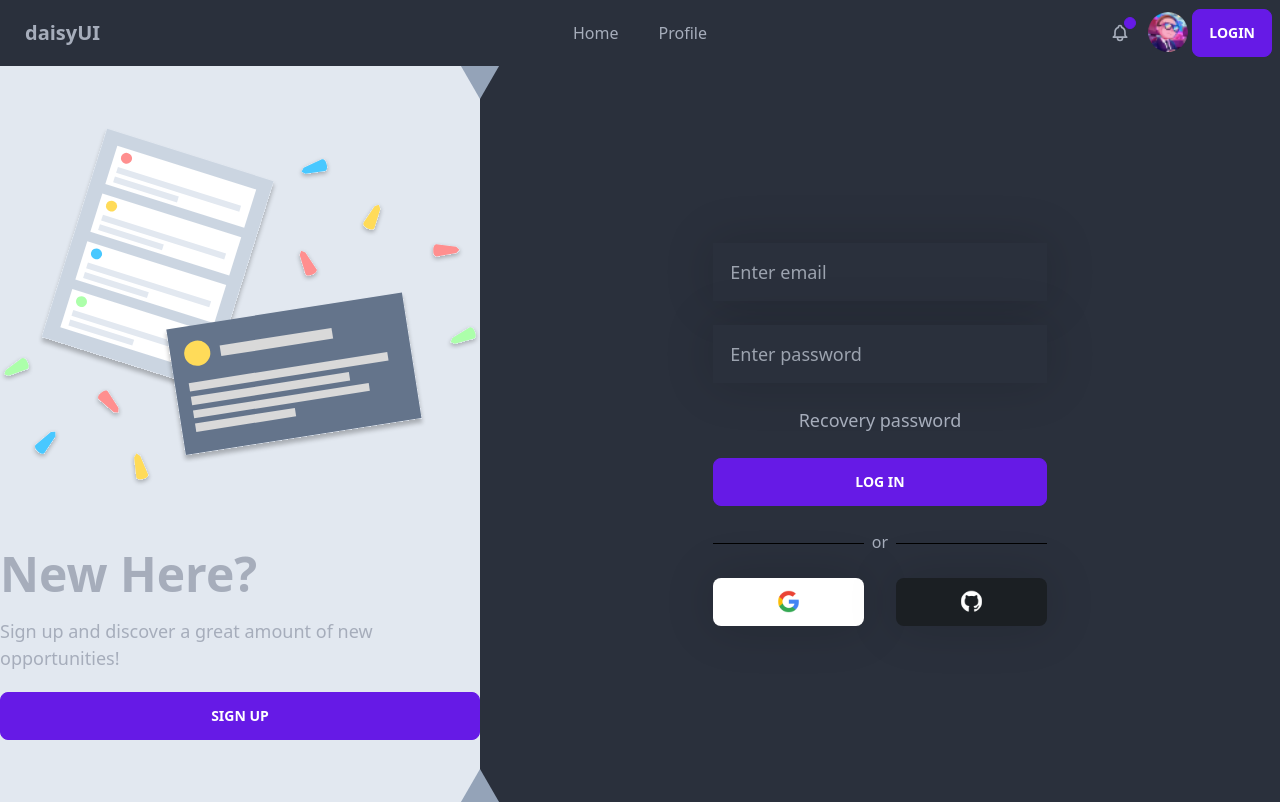
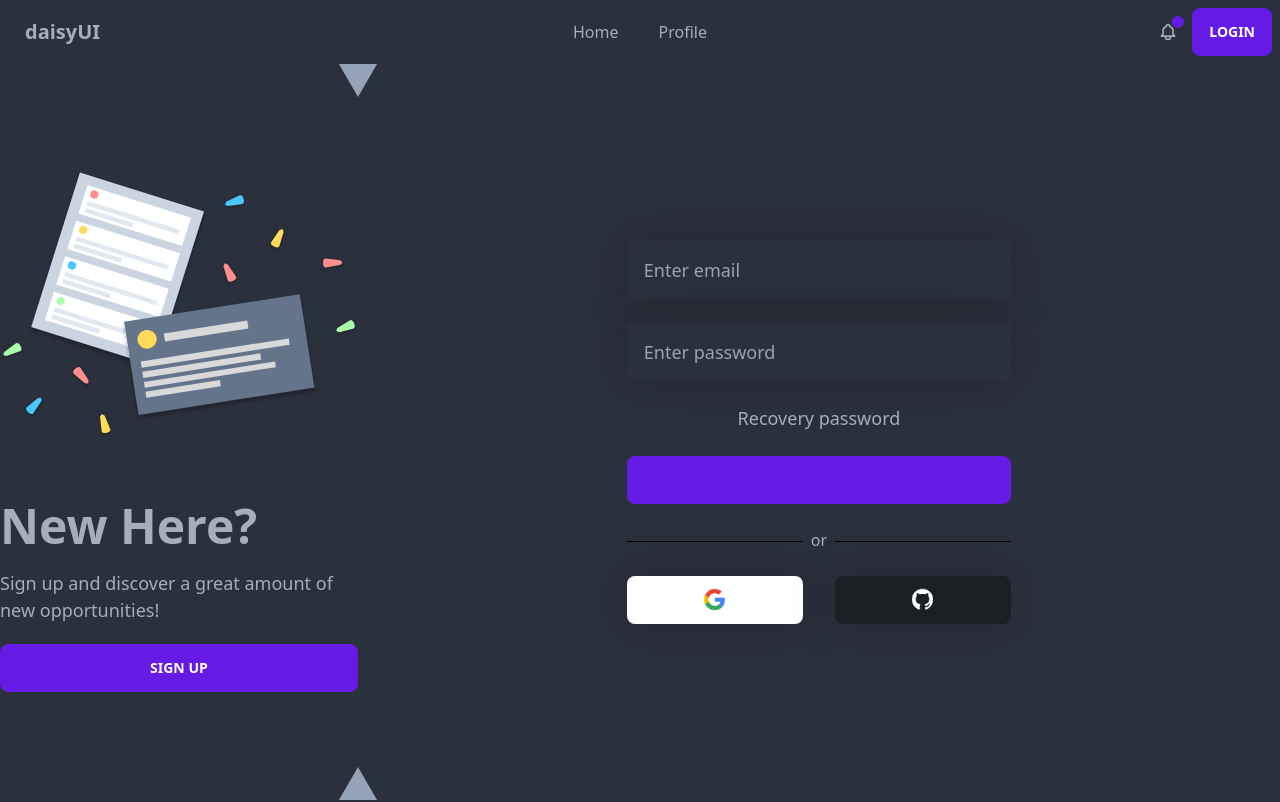
Before and after one commit to ProyectoIntegradoOrganizationalApp/Front-End, a React (Vite) app: page /login in a window 1280 px wide. Built offline with nearby package versions, Linux system fonts and the light colour scheme.

Commit message:
Contexto, login y logout

```diff
--- a/src/adapters/components/Nav.tsx
+++ b/src/adapters/components/Nav.tsx
@@ -7,7 +7,11 @@ import { Link, NavLink } from "react-router-dom";
 // Tipado de las rutas
 import { Route as IRoute } from "../../domain/Route.interface";
 
+import { useAuth } from "../../application/customHooks/useAuth";
+
 import foto from "../../assets/foto.png";
+
+
 
 /**
  *  Componente de Navegador, usa un "Drawer" de DaisyUI en el que se introduce la información
@@ -19,6 +23,7 @@ import foto from "../../assets/foto.png";
  */
 export function Nav( props: { routes: IRoute[] } ) {
 
+    const { user, logout } = useAuth();
 
     return (
         <>
@@ -49,7 +54,7 @@ export function Nav( props: { routes: IRoute[] } ) {
                         </div>
                     </button>
 
-                    {/* {props.token && ( */}
+                    { user && (
                         <div className="dropdown dropdown-end">
                             <label tabIndex={0} className="btn btn-ghost btn-circle avatar">
                                 <div className="w-10 rounded-full">
@@ -66,14 +71,12 @@ export function Nav( props: { routes: IRoute[] } ) {
                                 </li>
                                 <li><a>Settings</a></li>
                                 <li>
-
-                                        <a >Logout</a>
-
+                                    <button onClick={logout}>Logout</button>
                                 </li>
                             </ul>
 
                         </div>
-                    {/* )} */}
+                    )}
 
                     {/* {!props.token && ( */}
                         <button className="btn btn-primary">
--- a/src/adapters/pages/Login.tsx
+++ b/src/adapters/pages/Login.tsx
@@ -1,20 +1,39 @@
-import React from "react";
+import React, { useContext } from "react";
 
 import { Link } from "react-router-dom";
 
-import login from "../../assets/svg/login/login.svg";
+import log from "../../assets/svg/login/login.svg";
 import triangle from "../../assets/svg/login/triangle.svg";
 import google from "../../assets/svg/login/google.svg";
 import github from "../../assets/svg/login/github.svg";
 
-export function Login() {
+import { useAuth } from "../../application/customHooks/useAuth";
+import { AuthContext } from "../../context/AuthContext";
+
+const Login = () => {
+    const { user } = useContext(AuthContext);
+
+    const { login } = useAuth();
+
+    const handleLogin = async () => {
+
+        // const data = await fetch("http://localhost:8000/login")
+        //     .then(data => data.json())
+        //     .catch(err => console.error("xd"));
+
+        login({
+            id: 1,
+            name: 'John Doe',
+            token: 'lasdkjasdj'
+        });
+    };
 
     return (
         <>
             <div className="h-100-vh">
                 <div className="flex items-center flex-col lg:flex-row h-full">
-                    <div className="flex-auto w-0 bg-slate-200 h-full flex flex-col justify-center items-center gap-16 relative">
-                        <img src={login} className="select-none"/>
+                    <div className="flex-auto h-full flex flex-col justify-center items-center gap-16 relative">
+                        <img src={log} className="select-none"/>
                         <div className="login-message">
                             <h1 className="pb-5 font-extrabold">New Here?</h1>
                             <p className="pb-5 fs-m">Sign up and discover a great amount of new opportunities!</p>
@@ -23,12 +42,12 @@ export function Login() {
                         <img src={triangle} className="absolute top-0 -right-5 select-none"/>
                         <img src={triangle} className="absolute bottom-0 -right-5 rotate-180 select-none"/>
                     </div>
-                    <div className="login-form flex-auto w-80 h-full flex items-center mx-auto">
+                    <div className="login-form flex-auto w-full h-full flex items-center">
                         <div className="flex flex-col justify-center items-center min-w-auto w-5/12 m-auto">
                             <input type="email" minLength={3} maxLength={80} placeholder="Enter email" className="input-light mb-6" required/>
                             <input type="password" minLength={2} placeholder="Enter password" className="input-light" required/>
                             <p className="my-6 cursor-pointer select-none fs-m">Recovery password</p>
-                            <button type="submit" className="btn btn-primary w-full">Log In</button>
+                            <button onClick={handleLogin} className="btn btn-primary w-full">{user?.token}</button>
                             <div className="my-6 flex w-full items-center gap-2">
                                 <hr className="flex-1 border-black translate-y-0.5"/>
                                 <p className="m-0">or</p>
@@ -43,5 +62,7 @@ export function Login() {
                 </div>
             </div>
         </>
-    )
-}
+    );
+};
+
+export default Login;
--- a/src/adapters/pages/Profile.tsx
+++ b/src/adapters/pages/Profile.tsx
@@ -2,31 +2,17 @@ import { Sidebar } from "../components/Sidebar";
 
 import { useContext } from "react";
 
-import UserContext, { UserContextType } from '../../context/users'
-
 export function Profile() {
 
-    const { UsersContext, setUsersContext } = useContext(UserContext) as UserContextType;
+    function xd(){
 
-    const addUser = () => {
-
-        const newUser = {
-            id: crypto.randomUUID(),
-            name: "Sebastian",
-            lastname: "Ramirez",
-            age: 30
-        };
-
-        setUsersContext([...UsersContext, newUser]);
-    };
-
-
+    }
 
     return (
         <>
             <Sidebar>
                 <h1>Dashboard</h1>
-                <button className="btn" onClick={addUser}>Add User</button>
+                <button className="btn" onClick={xd}>Add User</button>
             </Sidebar>
         </>
     )
--- a/src/app.tsx
+++ b/src/app.tsx
@@ -1,5 +1,5 @@
 // React
-import React from 'react';
+import React, { useState } from 'react';
 
 // Imports para el Router
 import { BrowserRouter, Routes, Route } from 'react-router-dom';
@@ -10,7 +10,7 @@ import { Route as IRoute } from './domain/Route.interface';
 // Vistas
 import { Nav } from './adapters/components/Nav';
 import { Home } from './adapters/pages/Home';
-import { Login } from './adapters/pages/Login';
+import Login from './adapters/pages/Login';
 import { Register } from './adapters/pages/Register';
 import { Error } from './adapters/pages/Error';
 import { Profile } from './adapters/pages/Profile';
@@ -26,7 +26,9 @@ const routes: IRoute[] = [
     },
 ]
 
-import { UsersContextProvider } from './context/users';
+import { AuthContext } from './context/AuthContext';
+import { useAuth } from './application/customHooks/useAuth';
+import { User } from './domain/User.interface';
 
 /**
  *  Aplicación principal.
@@ -35,9 +37,16 @@ import { UsersContextProvider } from './context/users';
  *  @returns
  */
 export function App() {
+    const [user, setUserState] = useState<User>();
+
+    const setUser = (params: any) => {
+        console.log(params)
+        setUserState(params);
+    }
+
     return (
         <>
-            <UsersContextProvider>
+            <AuthContext.Provider value={{ user, setUser }}>
                 <BrowserRouter basename='/'>
                     <Nav
                         routes={routes}
@@ -50,7 +59,7 @@ export function App() {
                         <Route path="*" element={<Error />} />
                     </Routes>
                 </BrowserRouter>
-            </UsersContextProvider>
+            </AuthContext.Provider>
         </>
     )
 }
--- /dev/null
+++ b/src/application/customHooks/useAuth.ts
@@ -0,0 +1,29 @@
+import { useEffect } from 'react';
+
+import { useUser } from './useUser';
+import { useLocalStorage } from './useLocalStorage';
+
+import { User } from '../../domain/User.interface';
+
+export const useAuth = () => {
+    const { user, addUser, removeUser } = useUser();
+    const { getItem } = useLocalStorage();
+
+    useEffect( () => {
+        const user = getItem('user');
+
+        if( user ) {
+            addUser(JSON.parse(user));
+        }
+    }, [])
+
+    const login = (user: User) => {
+        addUser(user);
+    }
+
+    const logout = () => {
+        removeUser();
+    }
+
+    return { user, login, logout};
+}
--- /dev/null
+++ b/src/application/customHooks/useLocalStorage.ts
@@ -0,0 +1,23 @@
+import { useState } from 'react';
+
+export const useLocalStorage = () => {
+    const [value, setValue] = useState<string | null>(null);
+
+    const setItem = (key: string, value: string) => {
+        localStorage.setItem(key, value);
+        setValue(value);
+    }
+
+    const getItem = (key: string) => {
+        const value = localStorage.getItem(key);
+        setValue(value);
+        return value;
+    }
+
+    const removeItem = (key: string) => {
+        localStorage.removeItem(key);
+        setValue(null);
+    }
+
+    return { value, setItem, getItem, removeItem };
+}
--- /dev/null
+++ b/src/application/customHooks/useUser.ts
@@ -0,0 +1,22 @@
+import { useContext } from 'react';
+import { AuthContext } from '../../context/AuthContext';
+import { useLocalStorage } from './useLocalStorage';
+
+import { User } from '../../domain/User.interface';
+
+export const useUser = () => {
+    const { user, setUser } = useContext(AuthContext);
+    const { setItem } = useLocalStorage();
+
+    const addUser = (user: User) => {
+        setUser(user);
+        setItem('user', JSON.stringify(user));
+    }
+
+    const removeUser = () => {
+        setUser(null);
+        setItem('user', '');
+    }
+
+    return { user, addUser, removeUser };
+}
--- /dev/null
+++ b/src/context/AuthContext.tsx
@@ -0,0 +1,13 @@
+import { createContext } from 'react';
+
+import { User } from '../domain/User.interface';
+
+interface AuthContext {
+    user: User | null,
+    setUser: (user: User | null) => void
+}
+
+export const AuthContext = createContext<AuthContext>({
+    user: null,
+    setUser: () => {}
+});
--- a/src/context/users.tsx
+++ /dev/null
@@ -1,30 +0,0 @@
-import { createContext, ReactNode, useState } from "react";
-
-const Context = createContext({});
-
-interface Props {
-    children: ReactNode
-}
-
-type User = {
-    id: string,
-    name: string,
-    lastname: string,
-    age: number
-}
-
-export type UserContextType = {
-    UsersContext: Array<User>,
-    setUsersContext: ( value: Array<User>) => void
-}
-
-export function UsersContextProvider( { children }: Props ) {
-    const [UsersContext, setUsersContext] = useState<User[]>([]);
-    return (
-        <Context.Provider value={{UsersContext, setUsersContext}}>
-            {children}
-        </Context.Provider>
-    )
-}
-
-export default Context;
```
Also changed, not shown: src/domain/User.interface.ts (added, +8 -0 lines), AuthContext.png (added), 1 other file (tests, documents, lock files or other folders).
